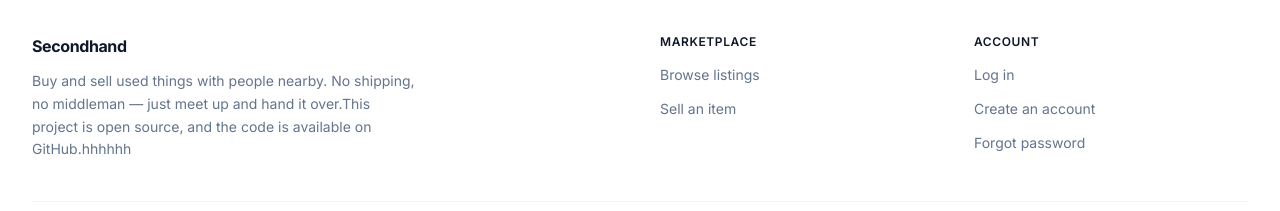
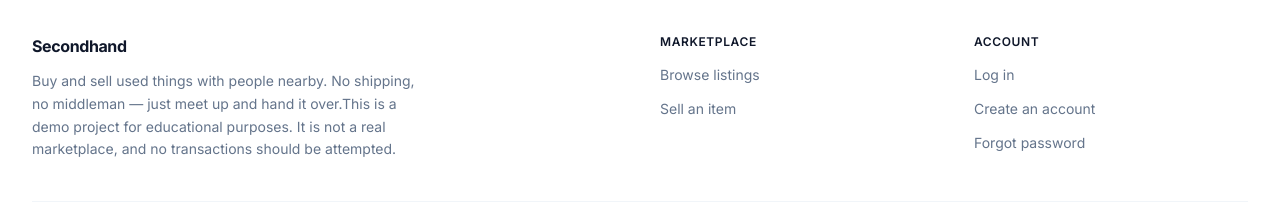
Before and after one commit to choua2025/Local-Secondhand-Marketplace-Frontend, a React (Vite) app: page / in a window 1280 px wide. Shown: the part 510-721 px from the top of the page. Built offline with nearby package versions, Linux system fonts and the light colour scheme; no server answers; a web font is replaced by a local one.

Commit message:
add new message

```diff
--- a/src/components/Footer.tsx
+++ b/src/components/Footer.tsx
@@ -31,7 +31,8 @@ export function Footer(): React.JSX.Element {
             <p className="mt-3 max-w-sm text-sm leading-relaxed text-slate-500">
               {t('footer.tagline')}
 
-              This project is open source, and the code is available on GitHub.hhhhhh
+              This is a demo project for educational purposes. It is not a real marketplace, and no transactions should be attempted.
+
             </p>
           </div>
 
```
